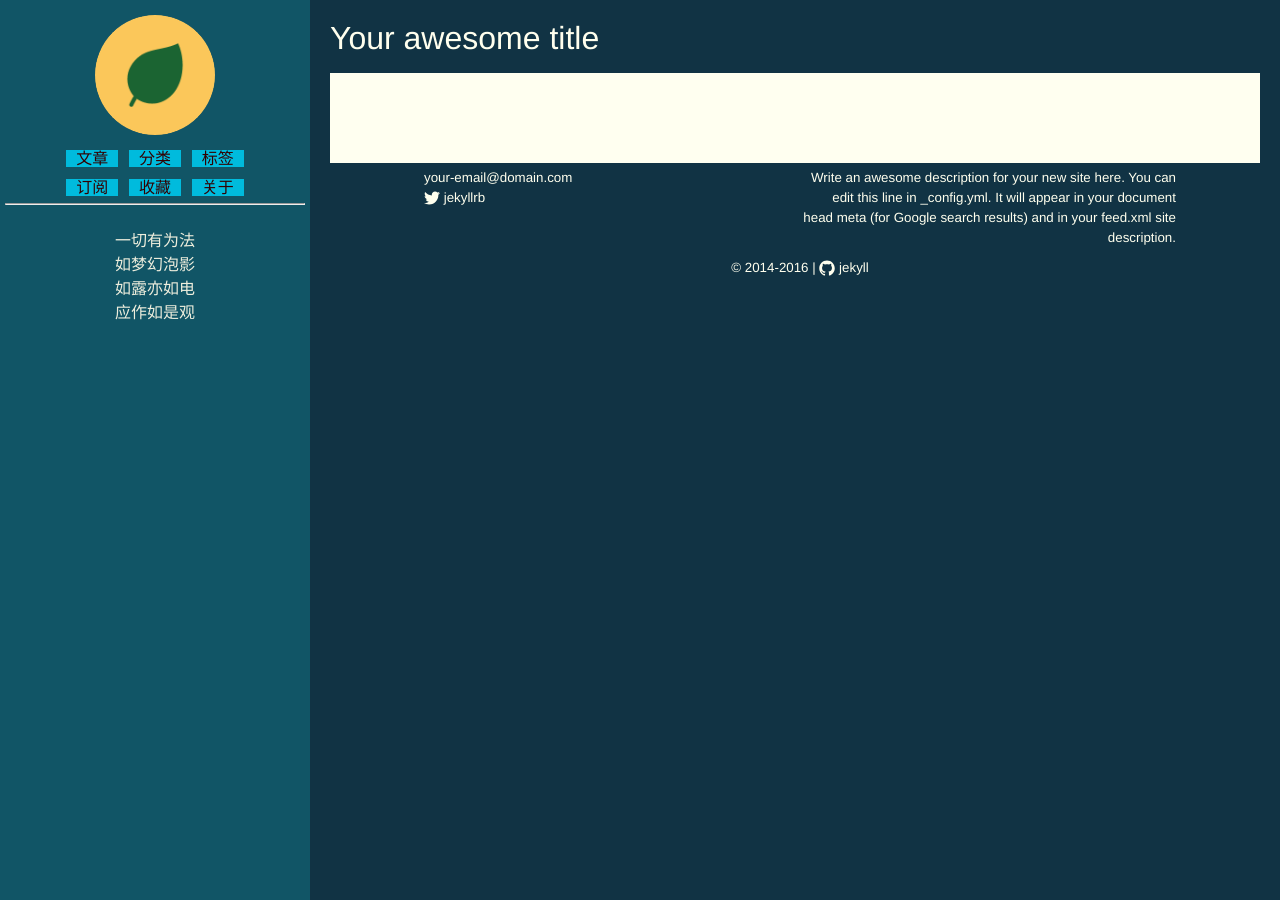
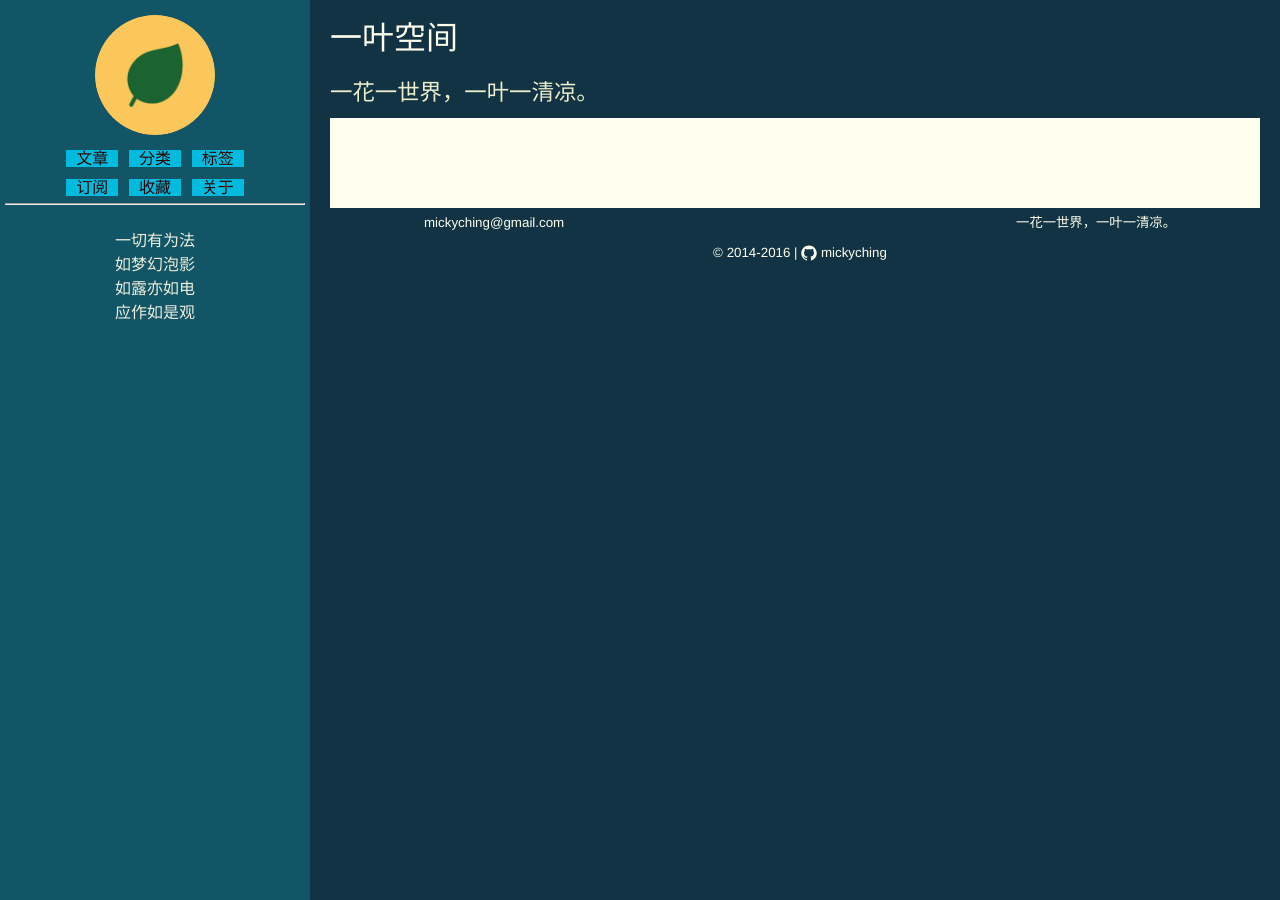
Before and after one commit to mickyching/mickyching.github.io, a Jekyll site: the page built from index.html, in a window 1280 px wide. Built offline with Jekyll 4.4.1, drawn with Linux system fonts in a browser that asks for light colours; the list of posts is cut into pages by our own code.

Commit message:
config: init site config
Signed-off-by: Micky Ching <mickyching@gmail.com>

```diff
--- /dev/null
+++ b/CNAME
@@ -0,0 +1 @@
+yemic.com
--- a/_config.yml
+++ b/_config.yml
@@ -1,14 +1,23 @@
 # Site settings
-title: Your awesome title
-email: your-email@domain.com
-description: > # this means to ignore newlines until "baseurl:"
-  Write an awesome description for your new site here. You can edit this
-  line in _config.yml. It will appear in your document head meta (for
-  Google search results) and in your feed.xml site description.
-baseurl: "" # the subpath of your site, e.g. /blog/
-url: "http://yourdomain.com" # the base hostname & protocol for your site
-twitter_username: jekyllrb
-github_username:  jekyll
+title: 一叶空间
+subtitle: 一花一世界，一叶一清凉。
+email: mickyching@gmail.com
+description:
+  一花一世界，一叶一清凉。
 
-# Build settings
-markdown: kramdown
+baseurl: ""
+url: "http://yemic.com"
+host: localhost
+port: 4001
+
+github_username: mickyching
+
+permalink: /:categories/:title.html
+paginate: 7
+paginate_path: "page/:num"
+
+defaults:
+  -
+    values:
+      layout: "post"
+      author: 敬叶
```
